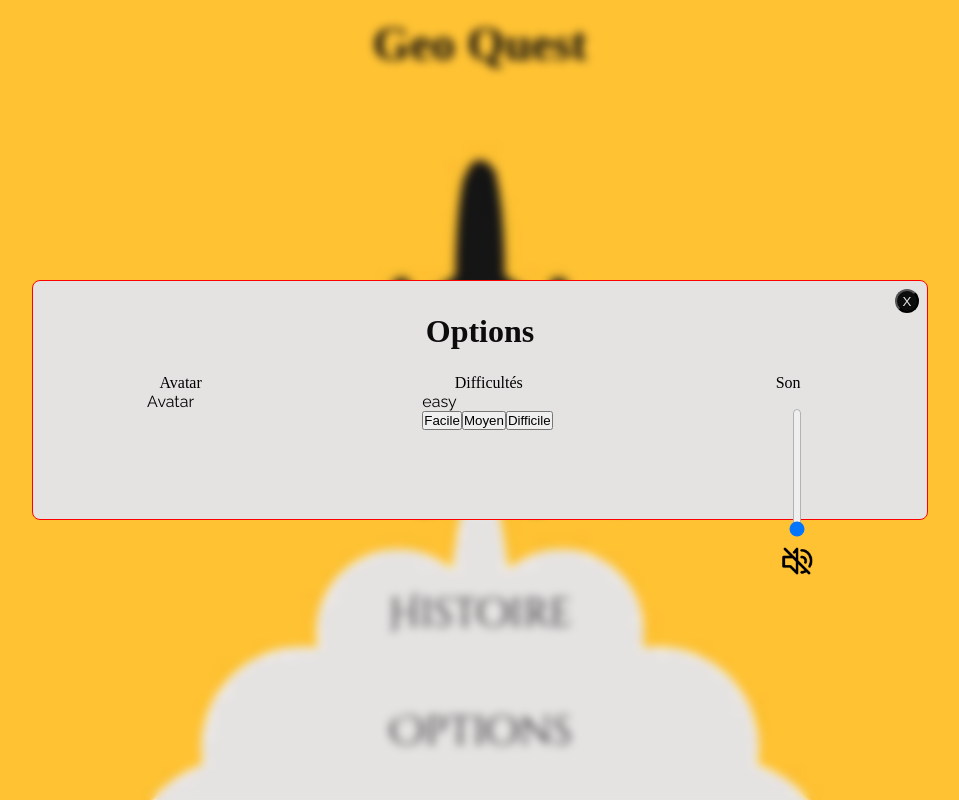
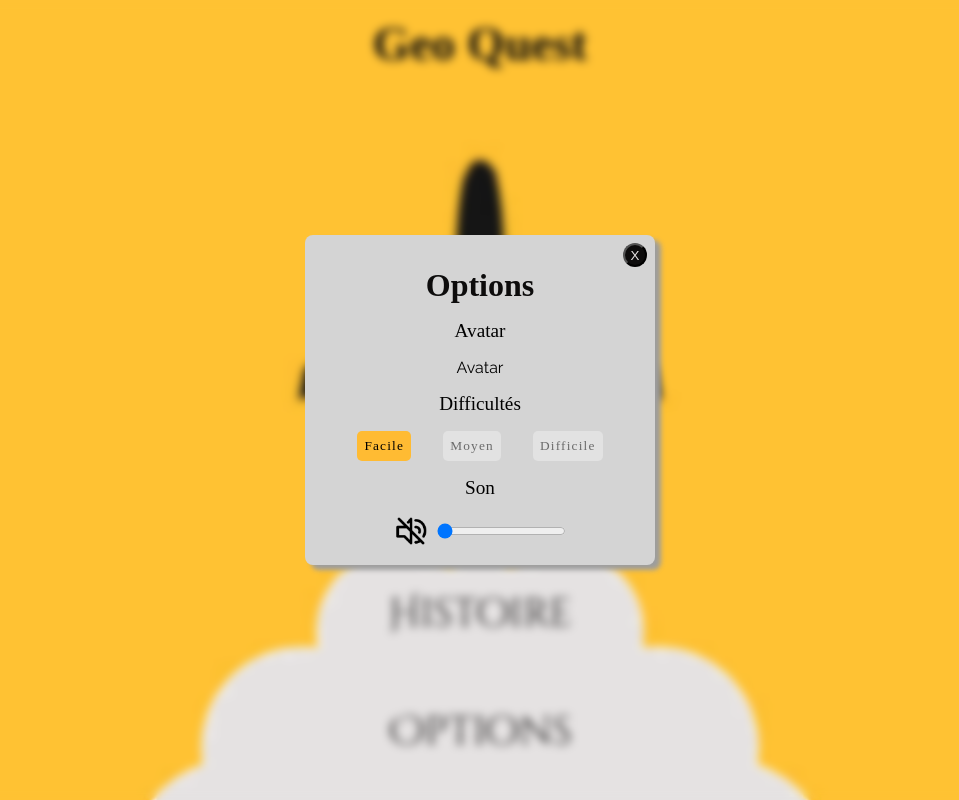
Before and after one commit to WildCodeSchool-2024-02/JS-RemoteFR-CodeOfWar-P2-ReplitAfterMe, a React (Vite) app in the folder client/: page / in a window 1280 px wide. Both pictures are taken after a click on the element "Options". Shown: the whole page, without its empty margins (160-1119 px from the left). Built offline with nearby package versions, Linux system fonts and the light colour scheme; a web font is replaced by a local one.

Commit message:
✨ adding  difficulty feebck

```diff
--- a/client/contexts/DifficultyContext.jsx
+++ b/client/contexts/DifficultyContext.jsx
@@ -11,15 +11,15 @@ import PropTypes from "prop-types";
 const DifficultyContext = createContext();
 
 export default function DifficultyProvider({ children }) {
-  const [difficulty, setDifficulty] = useState("easy");
+  const [difficulty, setDifficulty] = useState("Facile");
   const [seconds, setSeconds] = useState(10);
 
   const difficultyValue = useCallback(() => {
-    if (difficulty === "easy") {
+    if (difficulty === "Facile") {
       setSeconds(30);
-    } else if (difficulty === "medium") {
+    } else if (difficulty === "Moyen") {
       setSeconds(20);
-    } else if (difficulty === "hard") {
+    } else if (difficulty === "Difficile") {
       setSeconds(10);
     }
   }, [difficulty, setSeconds]);
--- a/client/src/components/Difficulty.jsx
+++ b/client/src/components/Difficulty.jsx
@@ -1,19 +1,33 @@
 import { useDifficulty } from "../../contexts/DifficultyContext";
 
 export default function Difficulty() {
-  const { difficulty, setDifficulty } = useDifficulty();
+  const { setDifficulty, difficulty } = useDifficulty();
+
+  const getClasseExpanded = (mode) =>
+    difficulty === mode ? "difficulty-button expanded" : "difficulty-button";
 
   return (
     <div>
-      <p>{difficulty}</p>
-      <div>
-        <button type="button" onClick={() => setDifficulty("easy")}>
+      <div className="difficulty-container">
+        <button
+          type="button"
+          onClick={() => setDifficulty("Facile")}
+          className={getClasseExpanded("Facile")}
+        >
           Facile
         </button>
-        <button type="button" onClick={() => setDifficulty("medium")}>
+        <button
+          type="button"
+          onClick={() => setDifficulty("Moyen")}
+          className={getClasseExpanded("Moyen")}
+        >
           Moyen
         </button>
-        <button type="button" onClick={() => setDifficulty("hard")}>
+        <button
+          type="button"
+          onClick={() => setDifficulty("Difficile")}
+          className={getClasseExpanded("Difficile")}
+        >
           Difficile
         </button>
       </div>
--- a/client/src/pages/Options.jsx
+++ b/client/src/pages/Options.jsx
@@ -17,15 +17,13 @@ export default function Options({ handleClickPopUp }) {
           <h1>Options</h1>
         </div>
         <ul>
-          <li>Avatar</li>
-          <li>Difficultés</li>
-          <li>Son</li>
+          <li className="options-choice">Avatar</li>
+          <p>Avatar</p>
+          <li className="options-choice">Difficultés</li>
+          <Difficulty />
+          <li className="options-choice">Son</li>
+          <AudioPlayer />
         </ul>
-        <div className="componentsPop">
-          <p>Avatar</p>
-          <Difficulty />
-          <AudioPlayer />
-        </div>
       </div>
     </div>
   );
--- a/client/src/style/options.css
+++ b/client/src/style/options.css
@@ -41,11 +41,11 @@
 }
 
 .popUp {
-  background-color: var(--white-color);
+  background-color: #d4d4d4;
   border-radius: 8px;
-  width: 70%;
-  height: 30%;
-  border: 1px red solid;
+  min-width: 350px;
+  min-height: 330px;
+  box-shadow: 6px 5px 5px #9d9d9d;
 }
 
 .popUp h1 {
@@ -65,10 +65,12 @@
 }
 
 .popUp ul {
+  margin-top: 1rem;
   display: flex;
-  justify-content: space-around;
   list-style: none;
-  margin-top: 1.5rem;
+  flex-direction: column;
+  gap: 1rem;
+  align-items: center;
 }
 
 .componentsPop {
@@ -85,18 +87,37 @@
 
 .volumeImg {
   width: 2rem;
+  margin-right: 10px;
 }
 
 .volume-range {
-  writing-mode: vertical-lr;
-  direction: rtl;
+  writing-mode: horizontal-tb;
+  direction: ltr;
 }
 
 .optionVolume {
   display: flex;
-  flex-direction: column-reverse;
-  align-items: center;
-  width: 2rem;
-  margin-top: 1rem;
-  gap: 0.5rem;
 }
+.options-choice {
+  font-family: var(--secondary-font);
+  font-size: 1.2rem;
+}
+/* difficulty part */
+.difficulty-container {
+  display: flex;
+  gap: 2rem;
+}
+.difficulty-button {
+  padding: 7px;
+  border-radius: 5px;
+  font-family: var(--secondary-font);
+  width: fit-content;
+  border: none;
+  filter: opacity(50%);
+  letter-spacing: 0.09em;
+}
+
+.expanded {
+  filter: opacity(100%);
+  background-color: var(--primary-color);
+}
```
